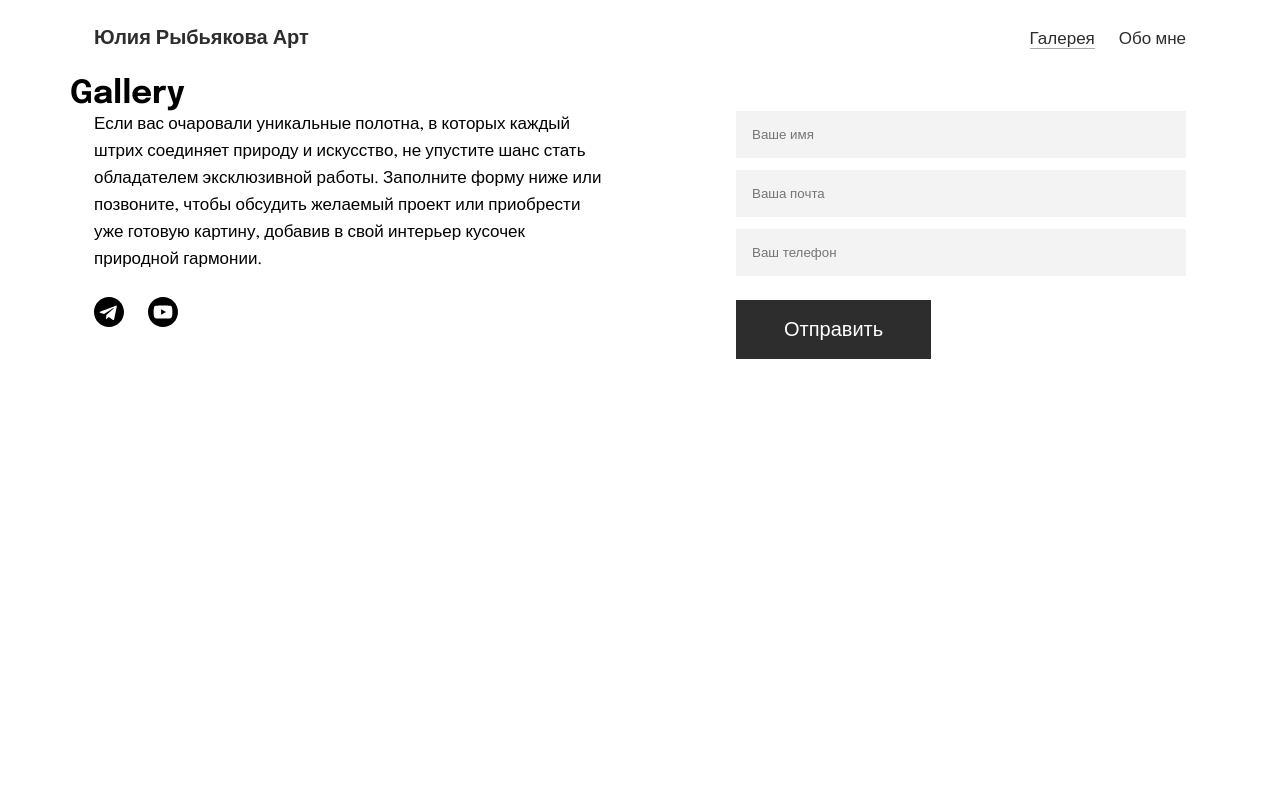
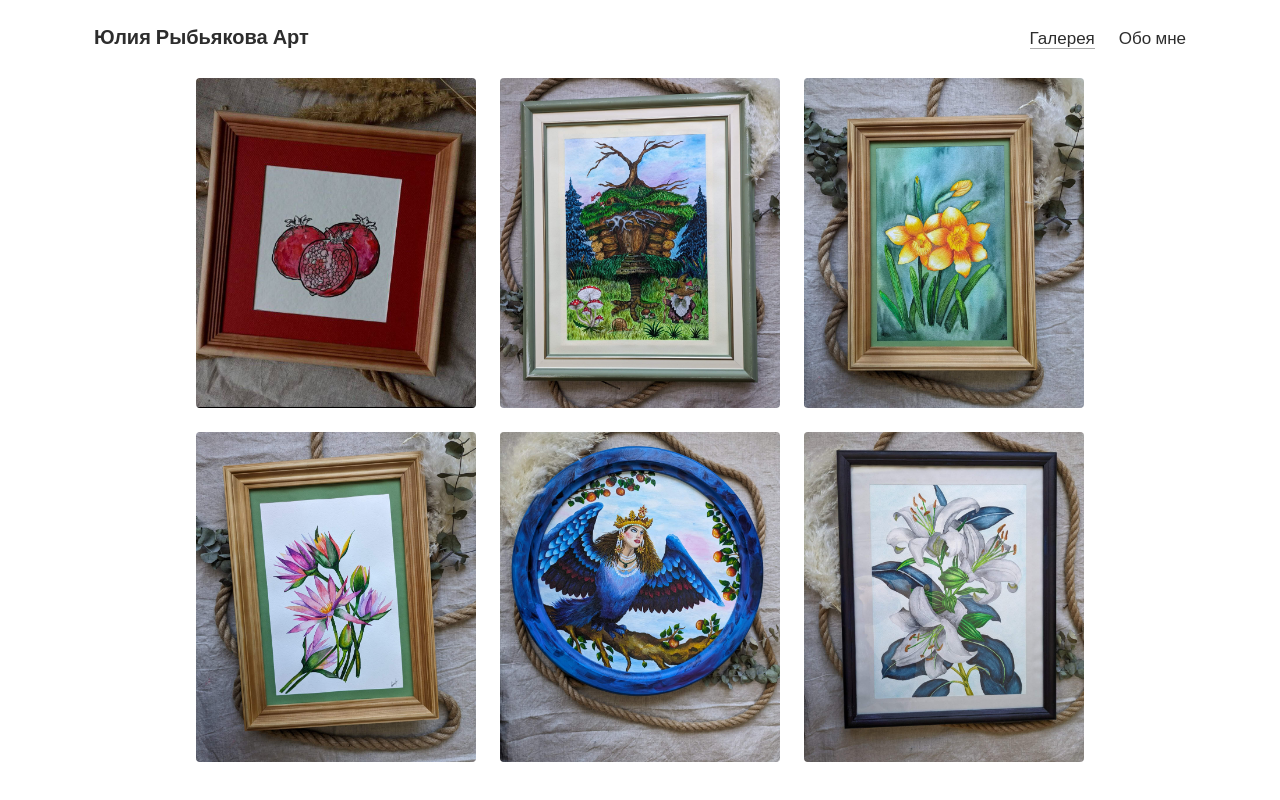
Before and after one commit to rybyakovigor/gallery-landing, a Next.js app: page /gallery in a window 1280 px wide. Shown: the top 800 px of the page. Built offline with nearby package versions, Linux system fonts and the light colour scheme.

Commit message:
refactor: export gallery section in component

```diff
--- a/src/ui/components/button/Button.tsx
+++ b/src/ui/components/button/Button.tsx
@@ -18,6 +18,7 @@ type Button = Common & {
 type InternalLink = Common & {
   as: 'internalLink';
   to: string;
+  scroll?: boolean;
 };
 
 type ExternalLink = Common & {
@@ -38,7 +39,7 @@ const Button = (props: PropsType): React.ReactNode => {
       );
     case 'internalLink':
       return (
-        <Link href={props.to} className={`${styles.button} ${props.className}`} scroll={false}>
+        <Link href={props.to} className={`${styles.button} ${props.className}`} scroll={props.scroll}>
           {props.children}
         </Link>
       );
--- a/src/ui/components/custom-head/CustomHead.tsx
+++ b/src/ui/components/custom-head/CustomHead.tsx
@@ -3,6 +3,7 @@ import Head from 'next/head';
 const CustomHead = (): React.ReactNode => {
   return (
     <Head>
+      {/* TODO: Seo */}
       <title>Юлия Рыбьякова Арт</title>
       <meta
         name="description"
--- /dev/null
+++ b/src/ui/components/gallery/Gallery.tsx
@@ -0,0 +1,36 @@
+// Core
+import Image from 'next/image';
+
+// Assets
+import image1 from '@/ui/assets/images/main/works/1.jpg';
+import image2 from '@/ui/assets/images/main/works/2.jpg';
+import image3 from '@/ui/assets/images/main/works/3.jpg';
+import image4 from '@/ui/assets/images/main/works/4.jpg';
+import image5 from '@/ui/assets/images/main/works/5.jpg';
+import image6 from '@/ui/assets/images/main/works/6.jpg';
+
+// Styles
+import styles from './styles.module.css';
+
+const works = [
+  { id: 1, image: image1 },
+  { id: 2, image: image2 },
+  { id: 3, image: image3 },
+  { id: 4, image: image4 },
+  { id: 5, image: image5 },
+  { id: 6, image: image6 },
+];
+
+const Gallery = (): React.ReactNode => {
+  return (
+    <ul className={styles.list}>
+      {works.map((work) => (
+        <li key={work.id} className={styles['list-item']}>
+          <Image src={work.image} alt="Мои работы" fill className={styles.image} placeholder="blur" />
+        </li>
+      ))}
+    </ul>
+  );
+};
+
+export default Gallery;
--- /dev/null
+++ b/src/ui/components/gallery/styles.module.css
@@ -0,0 +1,40 @@
+.list {
+  display: grid;
+  grid-template-columns: repeat(3, 1fr);
+  grid-auto-rows: minmax(330px, auto);
+  grid-auto-flow: dense;
+  grid-gap: 24px;
+  list-style: none;
+}
+
+.list-item {
+  position: relative;
+  min-width: 280px;
+  height: 330px;
+  overflow: hidden;
+  cursor: pointer;
+  border-radius: 4px;
+}
+
+.list-item::after {
+  position: absolute;
+  inset: 0;
+  content: '';
+  background: linear-gradient(transparent, black);
+  transition-duration: var(--gallery-animation-duration);
+  transform: translateY(100%);
+}
+
+.list-item:hover::after {
+  transition-duration: var(--gallery-animation-duration);
+  transform: translateY(75%);
+}
+
+.image {
+  object-fit: cover;
+  transition-duration: var(--gallery-animation-duration);
+}
+
+.list-item:hover > .image {
+  transform: scale(1.05);
+}
--- a/src/ui/containers/about/About.container.tsx
+++ b/src/ui/containers/about/About.container.tsx
@@ -6,11 +6,11 @@ import styles from './styles.module.css';
 
 const AboutContainer = (): React.ReactNode => {
   return (
-    <main className={`${styles.main} regular-text`}>
+    <main className={styles.main}>
       <Typography as="h1" className="visually-hidden">
         Обо мне
       </Typography>
-      <section>
+
       <Typography as="p">
         Мне 28 лет, занимаюсь творчеством с 14, 5 из них в студии декоративно-прикладного искусства «Творчество» в г.
         Караганда, Казахстане (да-да, "Где-где? В Караганде!").
@@ -40,7 +40,6 @@ const AboutContainer = (): React.ReactNode => {
         Все мои картины не требуют особенного ухода, они защищены безопасными лаками, стеклами, что упрощает уход за
         ними.
       </Typography>
-      </section>
     </main>
   );
 };
--- a/src/ui/containers/gallery/Gallery.container.tsx
+++ b/src/ui/containers/gallery/Gallery.container.tsx
@@ -1,5 +1,19 @@
+// Components
+import Gallery from '@/ui/components/gallery/Gallery';
+import Typography from '@/ui/components/typography/Typography';
+
+// Styles
+import styles from './styles.module.css';
+
 const GalleryContainer = (): React.ReactNode => {
-  return <h1>Gallery</h1>;
+  return (
+    <main className={styles.main}>
+      <Typography as="h1" className="visually-hidden">
+        Галерея
+      </Typography>
+      <Gallery />
+    </main>
+  );
 };
 
 export default GalleryContainer;
--- /dev/null
+++ b/src/ui/containers/gallery/styles.module.css
@@ -0,0 +1,7 @@
+.main {
+  display: flex;
+  flex: 1;
+  justify-content: center;
+  padding: 0 24px 42px;
+  padding-top: 0;
+}
```
Also changed, not shown: src/ui/containers/home/works-list/WorksList.tsx (+3 -22 lines), src/ui/containers/home/works-list/styles.module.css (+0 -41 lines). Lines whose indentation alone changed are shown as unchanged.
